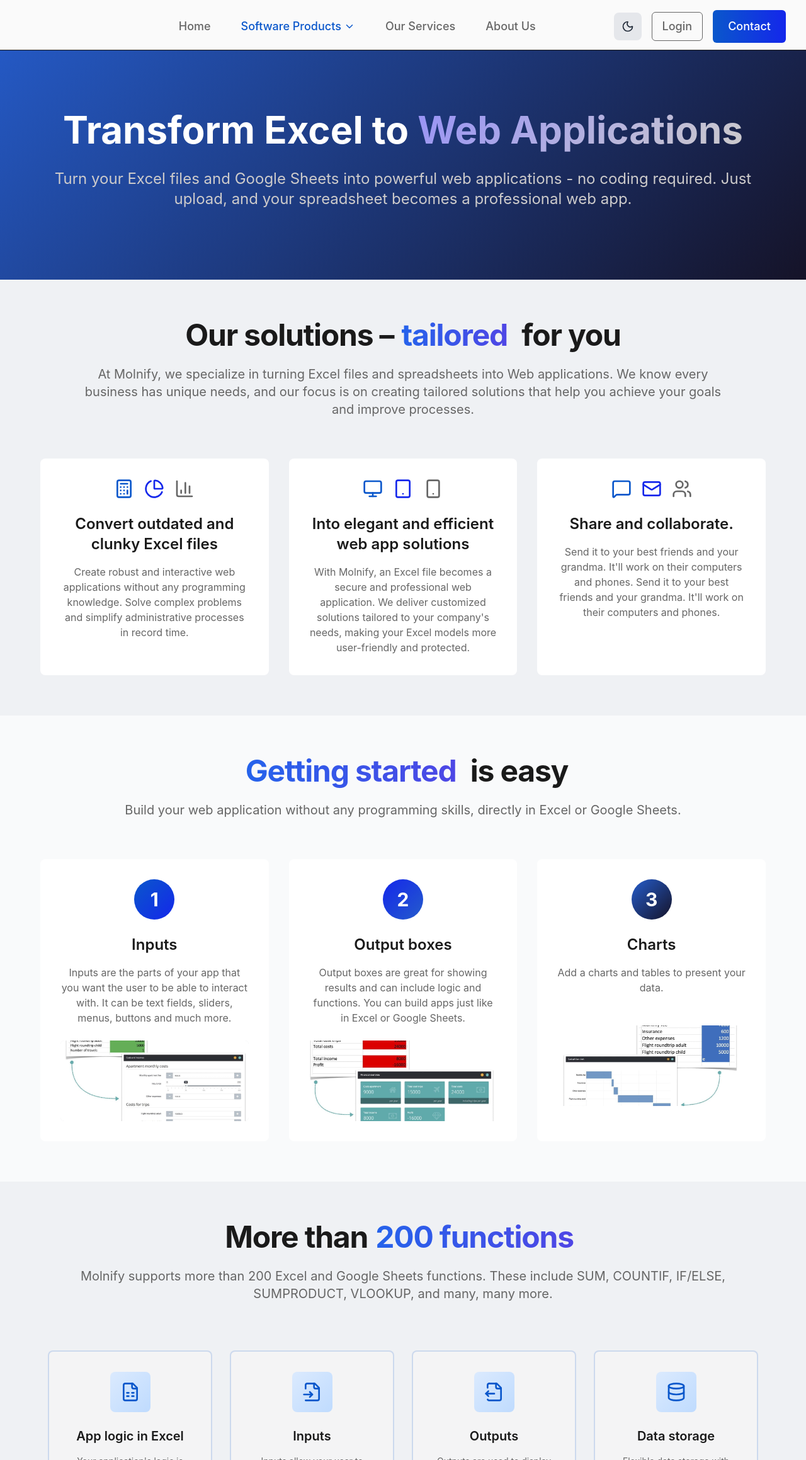
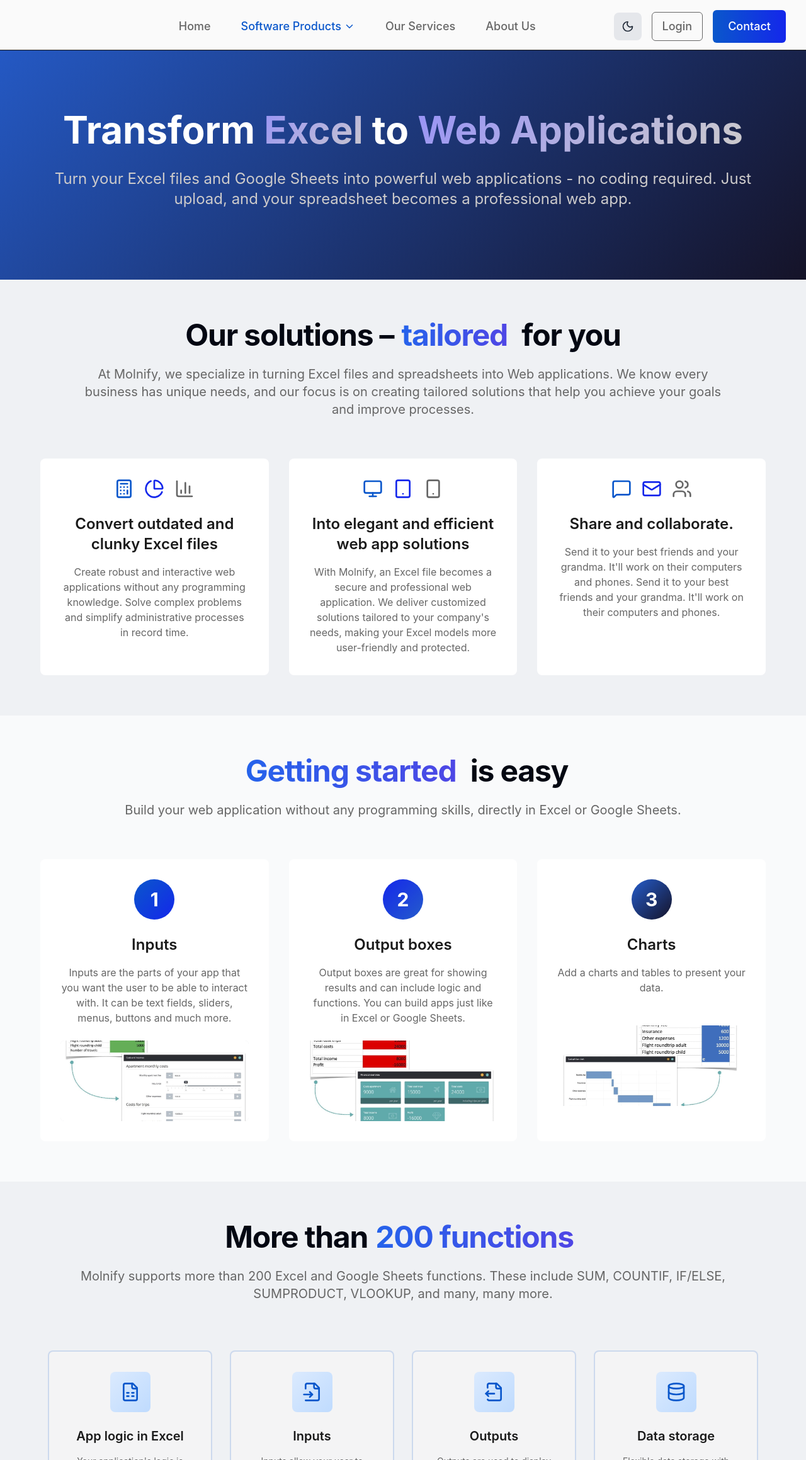
Before and after one commit to YaliZhang1/YL-website, a React (Vite) app: page /excel-to-web in a window 1280 px wide. Shown: the top 2318 px of the page at 63% size. Built offline with nearby package versions, Linux system fonts and the light colour scheme; the HTML template or start-up script is replaced by a standard one.

Commit message:
fix the Contact button text color

```diff
--- a/src/components/ExcelToWebContent.tsx
+++ b/src/components/ExcelToWebContent.tsx
@@ -158,7 +158,9 @@ const ExcelToWebContent: React.FC = () => {
           <FadeInWhenVisible variants={animations.fadeUp}>
             <div className="max-w-6xl mx-auto text-center relative z-10">
               <h1 className="text-5xl md:text-6xl text-white font-bold  mb-8 leading-tight">
-                Transform Excel to {}
+                Transform {" "}
+                <span className="text-transparent bg-clip-text nordic-gradient-0 ">Excel{" "}</span>
+                to {" "}
                 <span className="text-transparent bg-clip-text nordic-gradient-0 ">
                   Web Applications
                 </span>
@@ -177,7 +179,7 @@ const ExcelToWebContent: React.FC = () => {
           <div className="max-w-6xl mx-auto">
             <FadeInWhenVisible variants={animations.fadeUp}>
               <div className="text-center mb-16">
-                <h2 className="section-title nordic-text">
+                <h2 className="section-title text-text">
                   Our solutions –
                   <span className="color-section-title">tailored</span> for you
                 </h2>
@@ -250,7 +252,7 @@ const ExcelToWebContent: React.FC = () => {
           <div className="max-w-6xl mx-auto">
             <FadeInWhenVisible variants={animations.fadeUp}>
               <div className="text-center mb-16">
-                <h2 className="section-title nordic-text">
+                <h2 className="section-title text-text">
                   <span className="color-section-title">Getting started </span>
                   is easy
                 </h2>
@@ -332,7 +334,7 @@ const ExcelToWebContent: React.FC = () => {
           <div className="max-w-6xl mx-auto">
             <FadeInWhenVisible variants={animations.fadeUp}>
               <div className="text-center mb-16">
-                <h2 className="section-title nordic-text">
+                <h2 className="section-title text-text">
                   More than
                   <span className="color-section-title">200 functions</span>
                 </h2>
--- a/src/components/landing/OfferingSection.tsx
+++ b/src/components/landing/OfferingSection.tsx
@@ -79,7 +79,7 @@ export const OfferingSection: React.FC = () => {
   };
   return (
     <section className=" bg-sectionBg text-nordic-text  py-16">
-      <h2 className="section-title text-nordic-text mb-16 overflow-visible mx-auto text-center leading-snug max-w-[90%] sm:max-w-[80%] md:max-w-[37.5rem] lg:max-w-[60rem] tracking-tight">
+      <h2 className="section-title text-text mb-16 overflow-visible mx-auto text-center leading-snug max-w-[90%] sm:max-w-[80%] md:max-w-[37.5rem] lg:max-w-[60rem] tracking-tight">
         <span className="color-section-title">
           Software
         </span>
--- a/src/components/navbar/Navbar.tsx
+++ b/src/components/navbar/Navbar.tsx
@@ -188,8 +188,8 @@ const Navbar: React.FC = () => {
                   <Link
                     to="/contact"
                     className={cn(
-                      "btn-blue-big",
-                      isActiveRoute("/contact") && "text-card opacity-65"
+                      "btn-blue-big text-white",
+                      isActiveRoute("/contact") && " text-nordic-third opacity-65"
                     )}
                   >
                     Contact
--- a/src/pages/OurServices.tsx
+++ b/src/pages/OurServices.tsx
@@ -9,7 +9,7 @@ import {
   Users,
   UserCheck,
   Settings,
-  ArrowRight,
+
   Check,
 } from "lucide-react";
 
@@ -217,7 +217,7 @@ export default function OurServices() {
       <div className="absolute bottom-0 right-1/4 w-96 h-96 bg-indigo-100/20 rounded-full blur-3xl" />
 
             <div className="text-center mb-20">
-              <h1 className="text-5xl  md:text-6xl font-bold  mb-8 leading-tight">
+              <h1 className="text-5xl text-text md:text-6xl font-bold  mb-8 leading-tight">
                 Precision-Driven
                 <span className="text-transparent bg-clip-text bg-gradient-to-r from-blue-600 to-indigo-600 block">
                   Solutions
```
